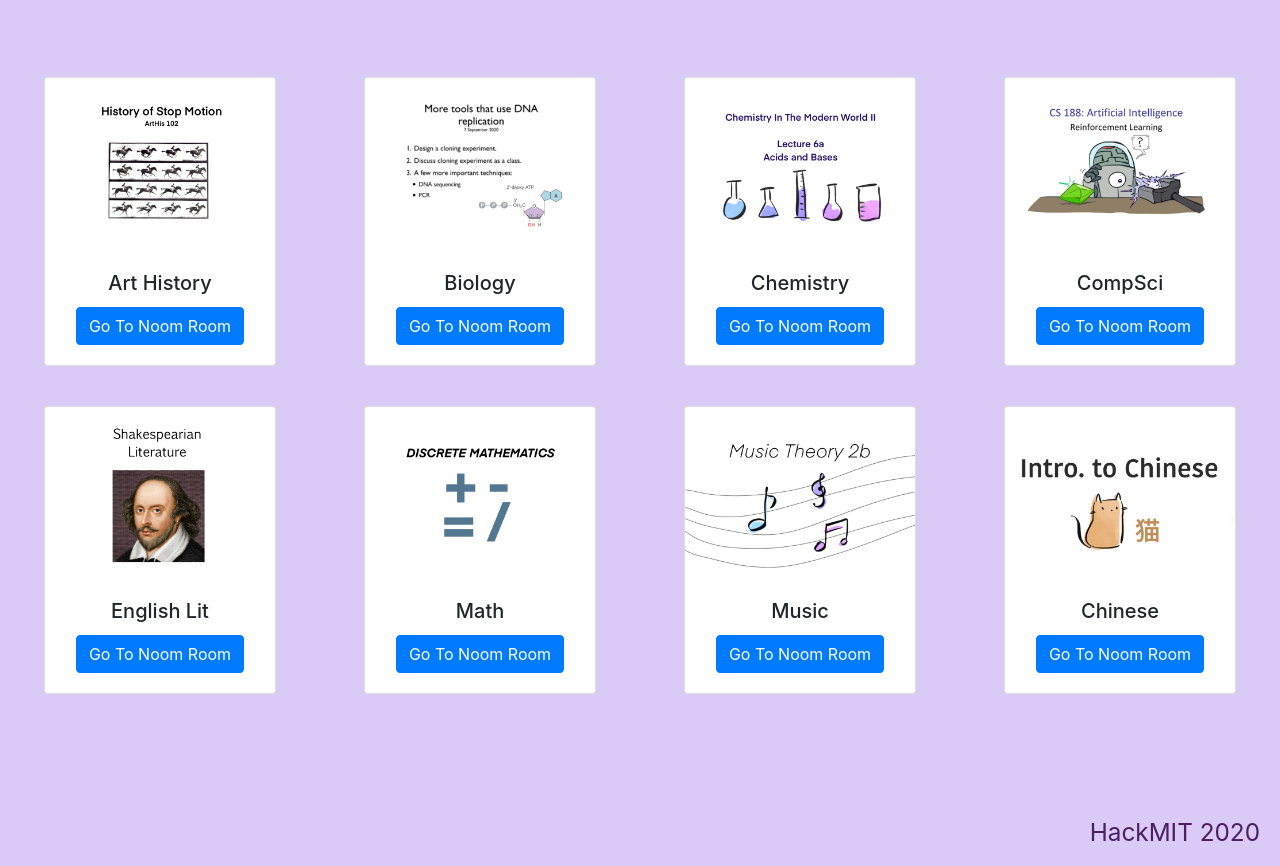
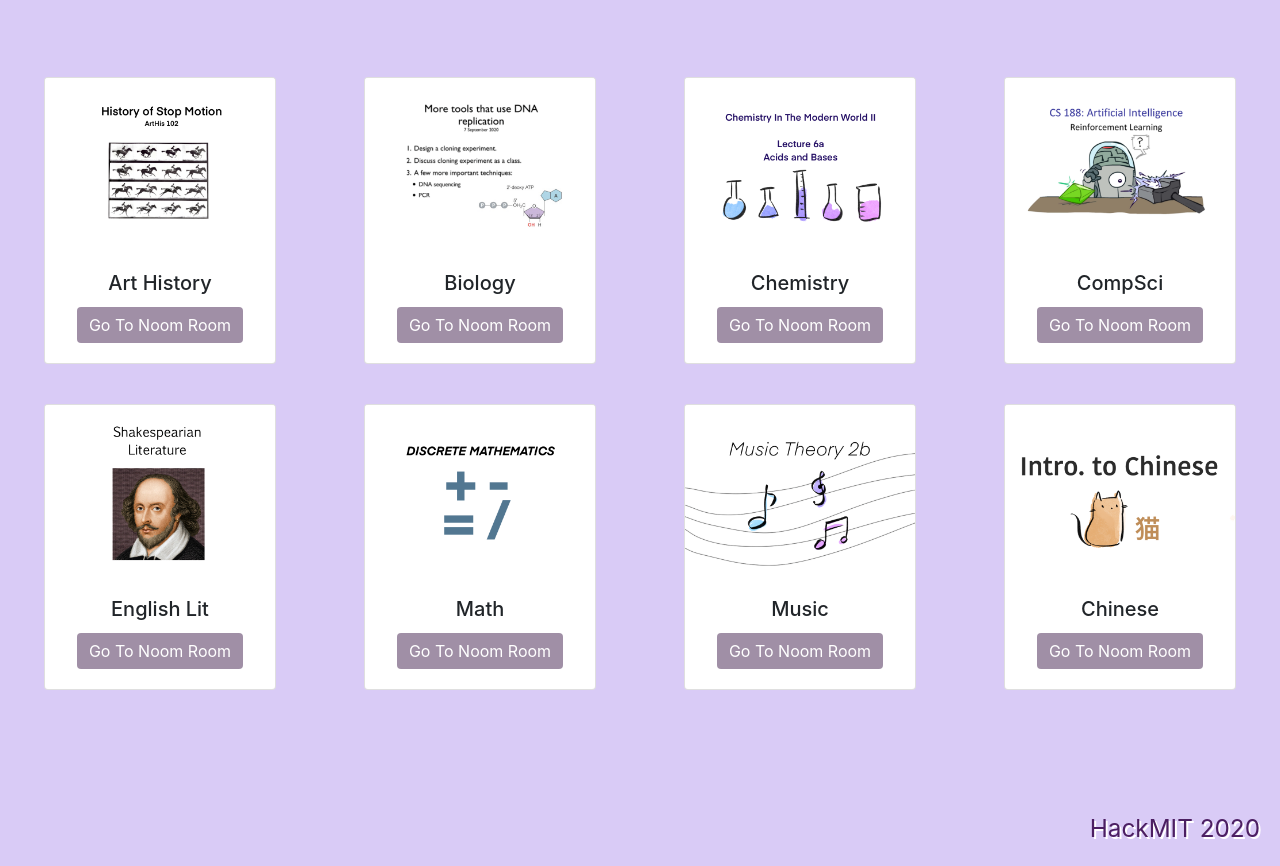
Before and after one commit to kiphenglim/FA20HackMIT-Noom, a website: page index.html in a window 1280 px wide. Shown: the part 227-1093 px from the top of the page. Drawn offline with nearby package versions, Linux system fonts and the light colour scheme.

Commit message:
Change btn color

```diff
--- a/main.css
+++ b/main.css
@@ -47,9 +47,15 @@ footer {
 
 footer .footer-text {
     margin-right: 20px;
+    text-shadow: 2px 2px #ffffff;
 }
 
 .card {
   width: 80%;
   margin: auto;
 }
+
+.btn-primary {
+    background-color: #A08FA6 !important;
+    border: none !important;
+}
```
